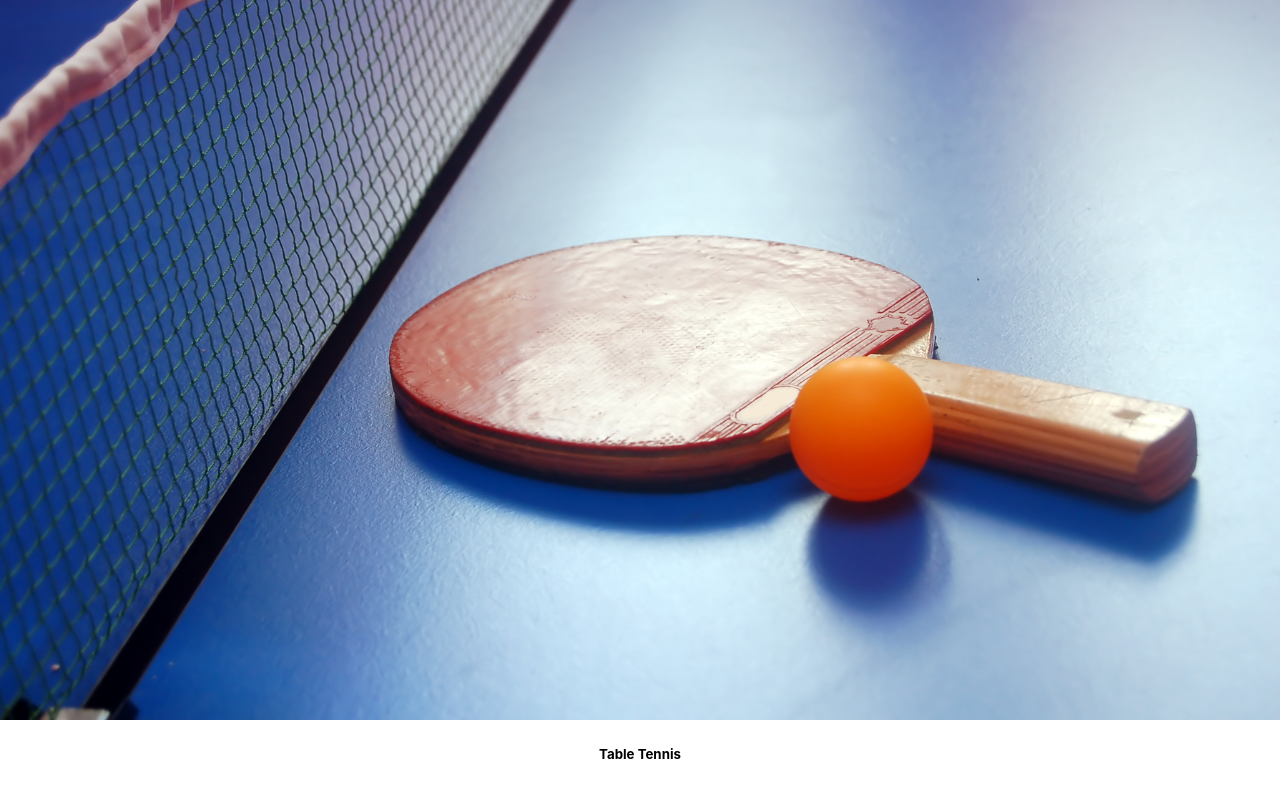
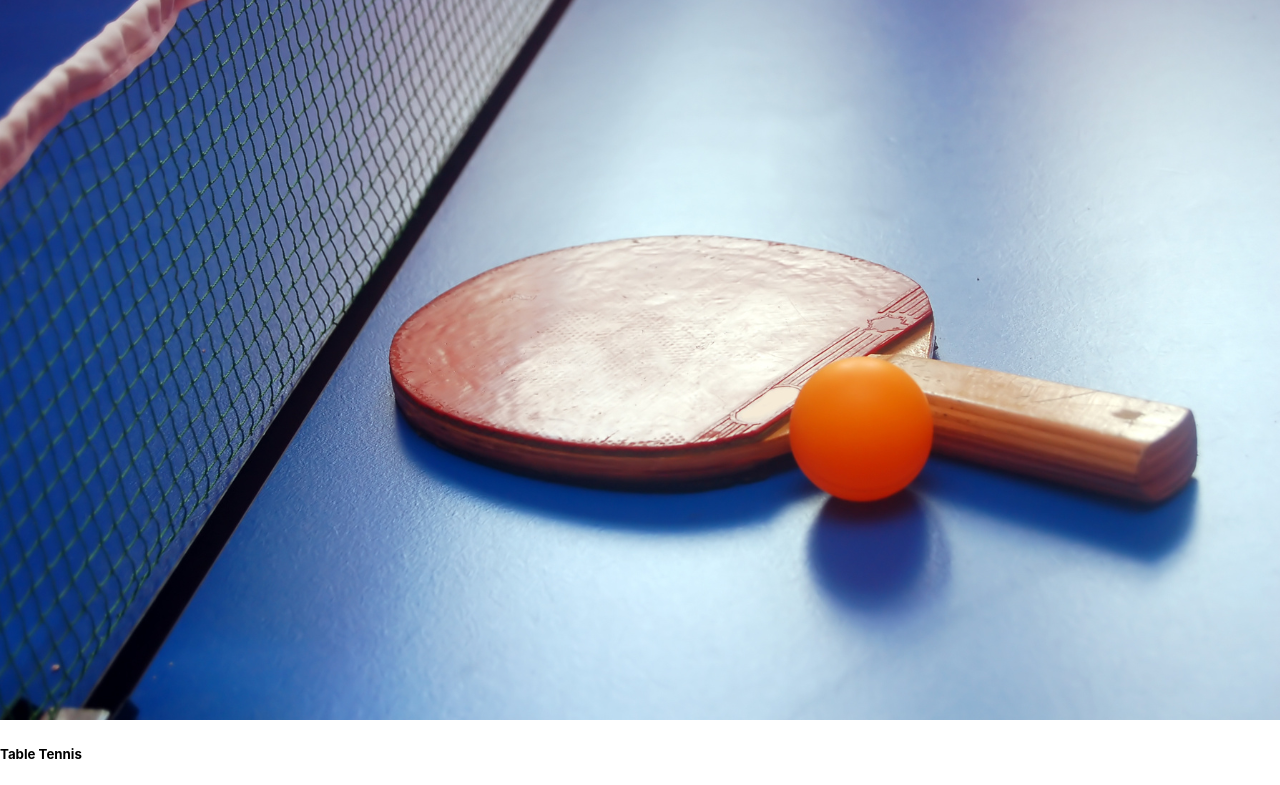
Before and after one commit to RahatRezwan/be-energetic, a React (Create React App) app: page / in a window 1280 px wide. Shown: the top 785 px of the page. Built offline with nearby package versions, Linux system fonts and the light colour scheme.

Commit message:
create a header components

```diff
--- a/src/App.js
+++ b/src/App.js
@@ -1,9 +1,11 @@
 import "./App.css";
+import Header from "./components/Header/Header";
 import Main from "./components/Main/Main";
 
 function App() {
     return (
-        <div className="App">
+        <div>
+            <Header></Header>
             <Main></Main>
         </div>
     );
--- /dev/null
+++ b/src/components/Header/Header.js
@@ -0,0 +1,7 @@
+import React from "react";
+import "./Header.css";
+const Header = () => {
+    return <div></div>;
+};
+
+export default Header;
```
Also changed, not shown: src/components/Header/Header.css (added).
